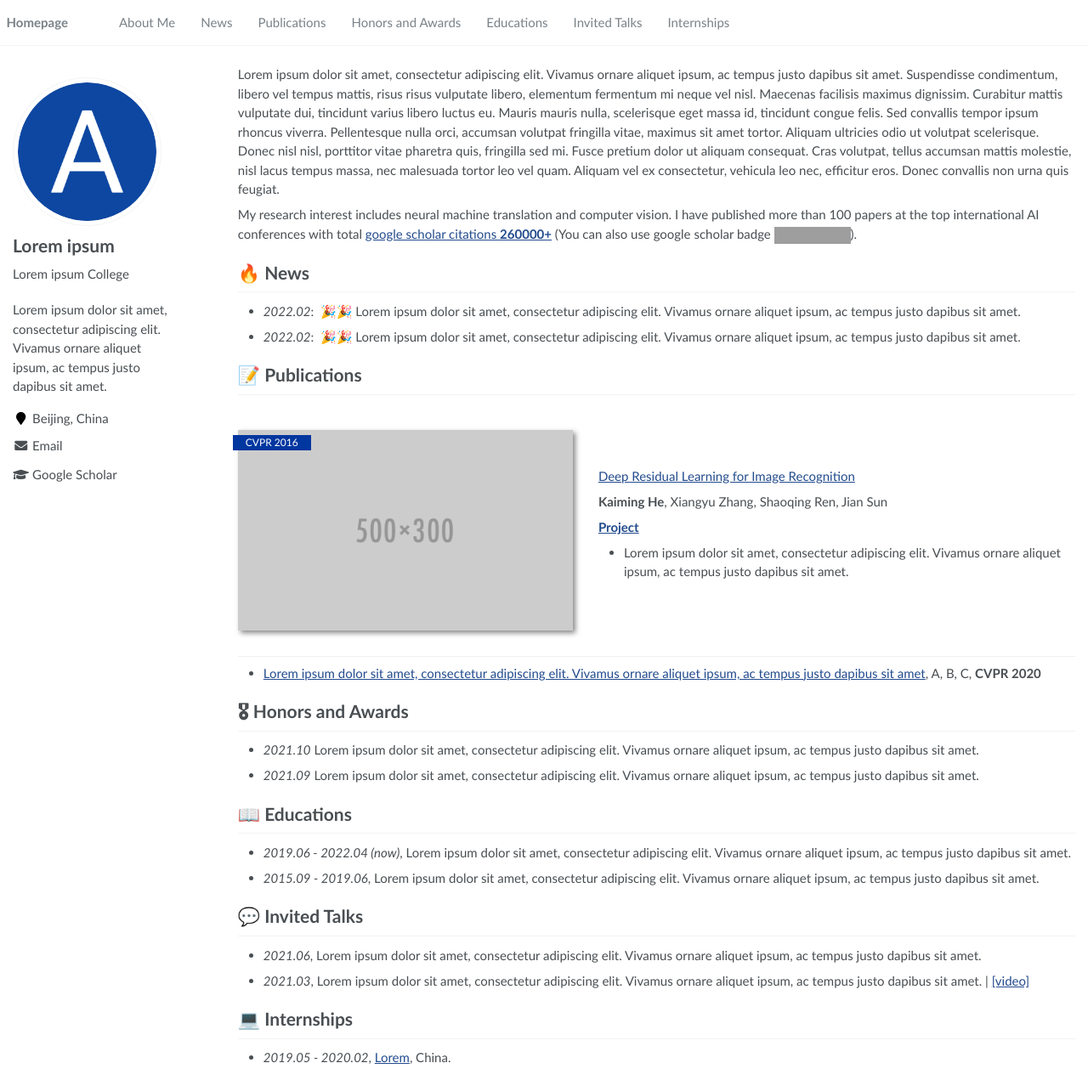
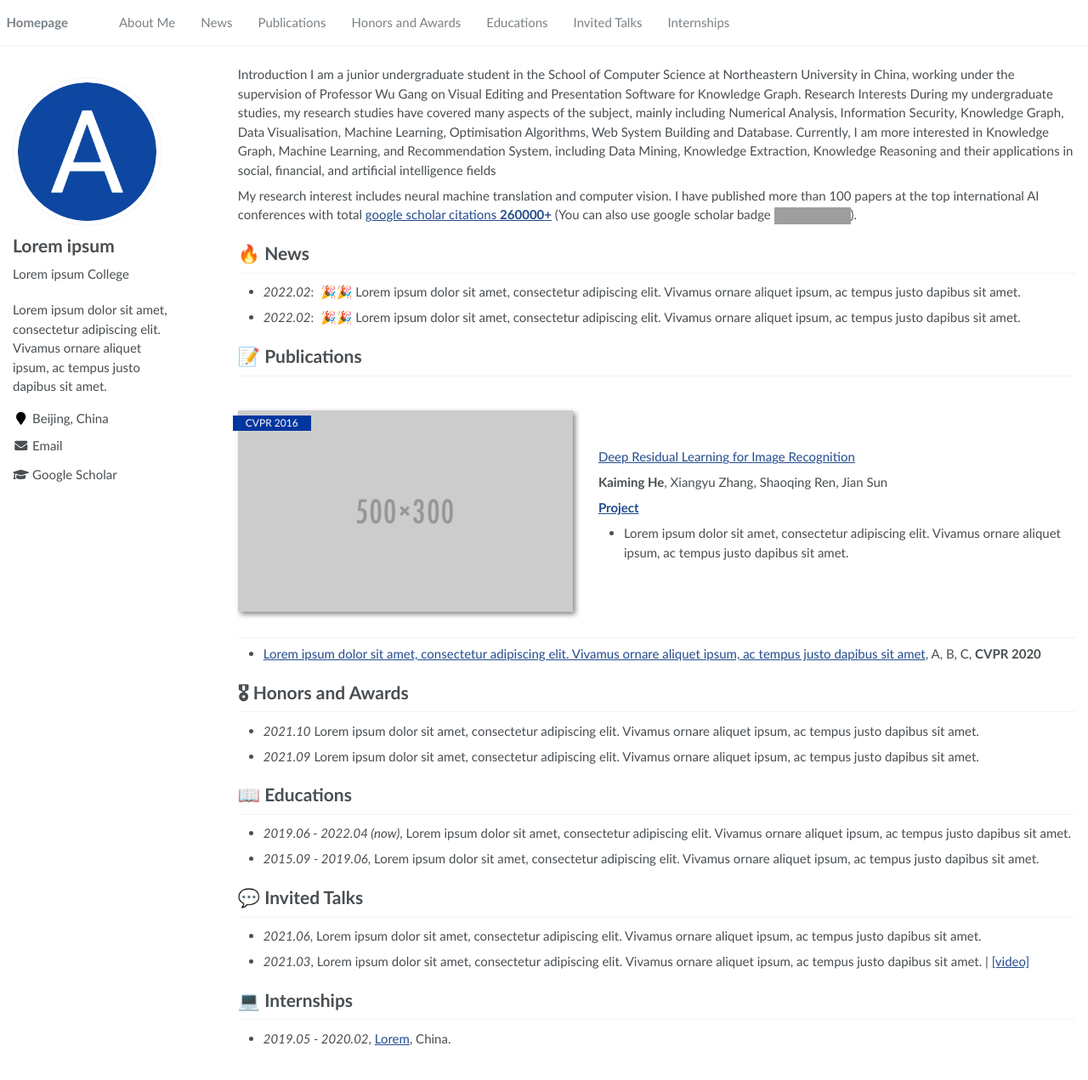
Before and after one commit to WaterWool/WaterWool.github.io, a Jekyll site: the page built from _pages/about.md, in a window 1280 px wide and 1271 px high. Shown: the whole window at 85% size. Built offline with Jekyll 4.4.1, drawn with Linux system fonts in a browser that asks for light colours; grey boxes are pictures that could not be loaded.

Commit message:
Update about.md

```diff
--- a/_pages/about.md
+++ b/_pages/about.md
@@ -17,7 +17,10 @@ redirect_from:
 
 <span class='anchor' id='about-me'></span>
 
-Lorem ipsum dolor sit amet, consectetur adipiscing elit. Vivamus ornare aliquet ipsum, ac tempus justo dapibus sit amet. Suspendisse condimentum, libero vel tempus mattis, risus risus vulputate libero, elementum fermentum mi neque vel nisl. Maecenas facilisis maximus dignissim. Curabitur mattis vulputate dui, tincidunt varius libero luctus eu. Mauris mauris nulla, scelerisque eget massa id, tincidunt congue felis. Sed convallis tempor ipsum rhoncus viverra. Pellentesque nulla orci, accumsan volutpat fringilla vitae, maximus sit amet tortor. Aliquam ultricies odio ut volutpat scelerisque. Donec nisl nisl, porttitor vitae pharetra quis, fringilla sed mi. Fusce pretium dolor ut aliquam consequat. Cras volutpat, tellus accumsan mattis molestie, nisl lacus tempus massa, nec malesuada tortor leo vel quam. Aliquam vel ex consectetur, vehicula leo nec, efficitur eros. Donec convallis non urna quis feugiat.
+Introduction I am a junior undergraduate student in the School of Computer Science at Northeastern University in China, working under the supervision of Professor Wu Gang on Visual Editing and Presentation Software for Knowledge Graph.
+Research Interests During my undergraduate studies, my research studies have covered many aspects of the subject, mainly including Numerical Analysis, Information Security, Knowledge Graph, Data Visualisation, Machine Learning, Optimisation
+Algorithms, Web System Building and Database. Currently, I am more interested in Knowledge Graph, Machine Learning, and Recommendation System, including Data Mining, Knowledge Extraction, Knowledge Reasoning and their applications in social,
+financial, and artificial intelligence fields
 
 My research interest includes neural machine translation and computer vision. I have published more than 100 papers at the top international AI conferences with total <a href='https://scholar.google.com/citations?user=DhtAFkwAAAAJ'>google scholar citations <strong><span id='total_cit'>260000+</span></strong></a> (You can also use google scholar badge <a href='https://scholar.google.com/citations?user=DhtAFkwAAAAJ'><img src="https://img.shields.io/endpoint?url={{ url | url_encode }}&logo=Google%20Scholar&labelColor=f6f6f6&color=9cf&style=flat&label=citations"></a>).
 
```
